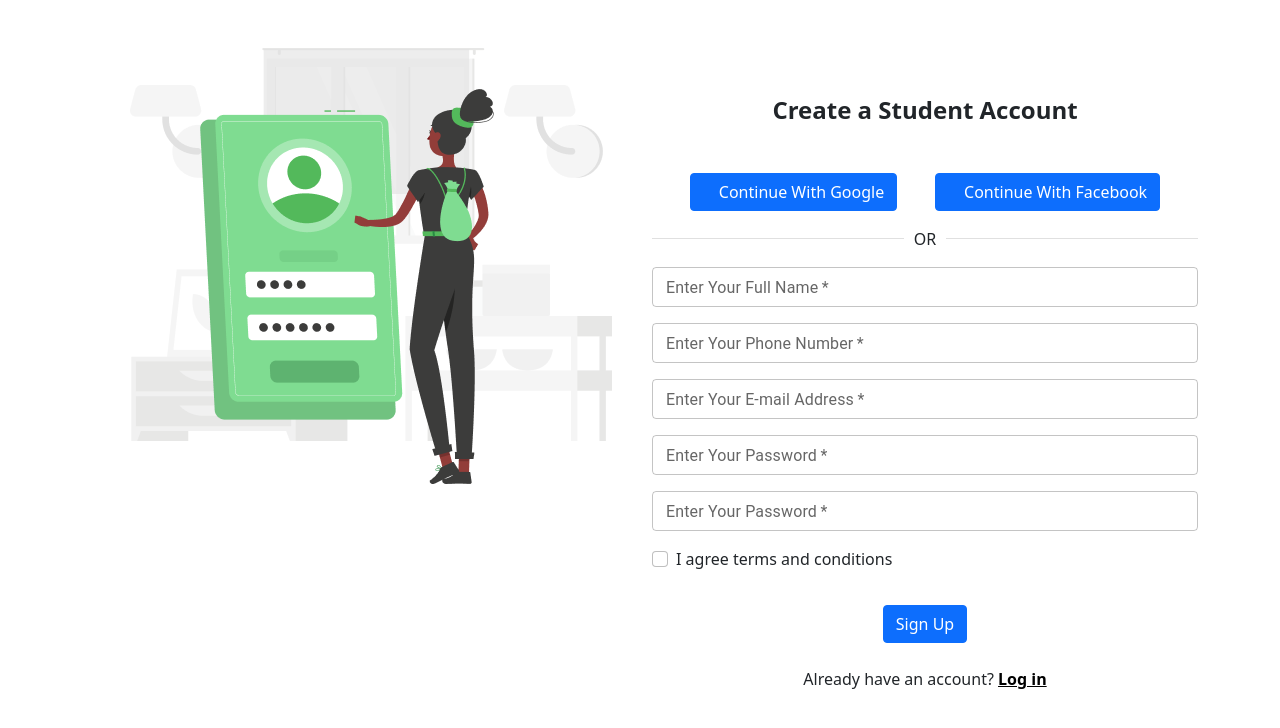
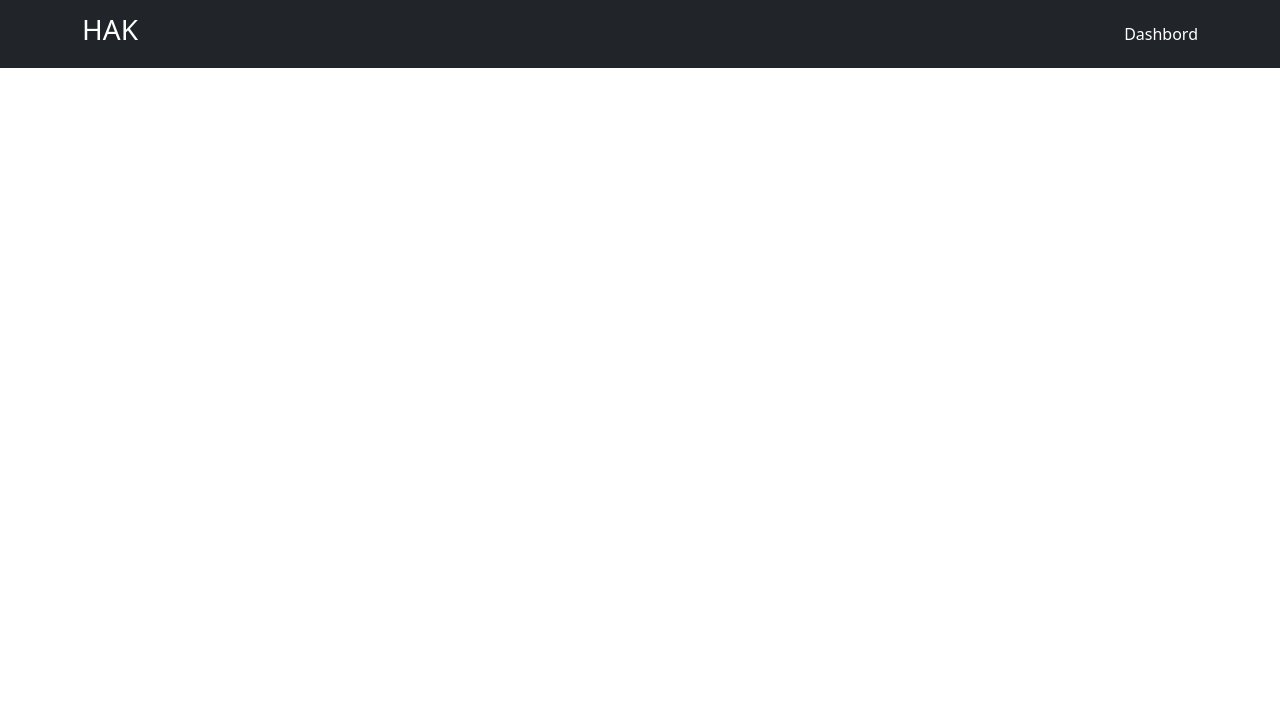
Before and after one commit to parvezaman/hawk-e-scooter-front-end, a React (Create React App) app: page / in a window 1280 px wide. Shown: the top 728 px of the page. Built offline with nearby package versions, Linux system fonts and the light colour scheme.

Commit message:
navbar added

```diff
--- a/public/index.html
+++ b/public/index.html
@@ -15,7 +15,12 @@
       user's mobile device or desktop. See https://developers.google.com/web/fundamentals/web-app-manifest/
     -->
     <link rel="manifest" href="%PUBLIC_URL%/manifest.json" />
-    <link href="https://cdn.jsdelivr.net/npm/bootstrap@5.0.2/dist/css/bootstrap.min.css" rel="stylesheet" integrity="sha384-EVSTQN3/azprG1Anm3QDgpJLIm9Nao0Yz1ztcQTwFspd3yD65VohhpuuCOmLASjC" crossorigin="anonymous">
+    <link
+      href="https://cdn.jsdelivr.net/npm/bootstrap@5.0.2/dist/css/bootstrap.min.css"
+      rel="stylesheet"
+      integrity="sha384-EVSTQN3/azprG1Anm3QDgpJLIm9Nao0Yz1ztcQTwFspd3yD65VohhpuuCOmLASjC"
+      crossorigin="anonymous"
+    />
     <!--
       Notice the use of %PUBLIC_URL% in the tags above.
       It will be replaced with the URL of the `public` folder during the build.
@@ -25,7 +30,15 @@
       work correctly both with client-side routing and a non-root public URL.
       Learn how to configure a non-root public URL by running `npm run build`.
     -->
-    <title>React App</title>
+    <!-- Boostrap -->
+    <link
+      rel="stylesheet"
+      href="https://cdn.jsdelivr.net/npm/bootstrap@5.1.3/dist/css/bootstrap.min.css"
+      integrity="sha384-1BmE4kWBq78iYhFldvKuhfTAU6auU8tT94WrHftjDbrCEXSU1oBoqyl2QvZ6jIW3"
+      crossorigin="anonymous"
+    />
+    <!-- boostrap -->
+    <title>Hak</title>
   </head>
   <body>
     <noscript>You need to enable JavaScript to run this app.</noscript>
--- a/src/App.js
+++ b/src/App.js
@@ -1,17 +1,18 @@
-import './App.css';
-import 'bootstrap/dist/css/bootstrap.min.css';
-import { BrowserRouter, Route, Routes } from 'react-router-dom';
-import Users from './Pages/Users/Users'
+import "./App.css";
+import "bootstrap/dist/css/bootstrap.min.css";
+import { BrowserRouter, Route, Routes } from "react-router-dom";
+import Users from "./Pages/Users/Users";
+import Home from "./Pages/Home/Home/Home";
 
 function App() {
   return (
     <div>
-        <BrowserRouter>
-          <Routes>
-            <Route path='/' element={<Users />} />
-            <Route path='/users' element={<Users />} />
-          </Routes>
-        </BrowserRouter>
+      <BrowserRouter>
+        <Routes>
+          <Route path="/" element={<Home />} />
+          <Route path="/users" element={<Users />} />
+        </Routes>
+      </BrowserRouter>
     </div>
   );
 }
--- a/src/Pages/Home/Home/Home.js
+++ b/src/Pages/Home/Home/Home.js
@@ -1,9 +1,11 @@
 import React from "react";
+import Users from "../../Users/Users";
+import Navigaton from "../Navigation/Navigation";
 
 const Home = () => {
   return (
     <div>
-      <h1>hello</h1>
+      <Navigaton></Navigaton>
     </div>
   );
 };
--- /dev/null
+++ b/src/Pages/Home/Navigation/Navigation.css
@@ -0,0 +1,16 @@
+.bgNav {
+  background-color: #20b2aa;
+}
+.navBrand {
+  color: white;
+  font-weight: 900;
+}
+.navStyle {
+  text-decoration: none;
+  color: white;
+}
+.navStyle:hover {
+  border-bottom: 2px solid tomato;
+  color: white;
+  transition: 0.5s;
+}
--- /dev/null
+++ b/src/Pages/Home/Navigation/Navigation.js
@@ -0,0 +1,29 @@
+import React from "react";
+import { Navbar, Container, Nav } from "react-bootstrap";
+import { Link } from "react-router-dom";
+import "./Navigation.css";
+
+const Navigaton = () => {
+  return (
+    <div>
+      <Navbar collapseOnSelect expand="lg" fixed="top" bg="dark" variant="dark">
+        <Container>
+          <Navbar.Brand href="#home">
+            <h3 className="title ">HAK</h3>
+          </Navbar.Brand>
+          <Navbar.Toggle aria-controls="responsive-navbar-nav" />
+          <Navbar.Collapse id="responsive-navbar-nav">
+            <Nav className="me-auto"></Nav>
+            <Nav>
+              <Link className="navStyle" to="/">
+                Dashbord
+              </Link>
+            </Nav>
+          </Navbar.Collapse>
+        </Container>
+      </Navbar>
+    </div>
+  );
+};
+
+export default Navigaton;
```
